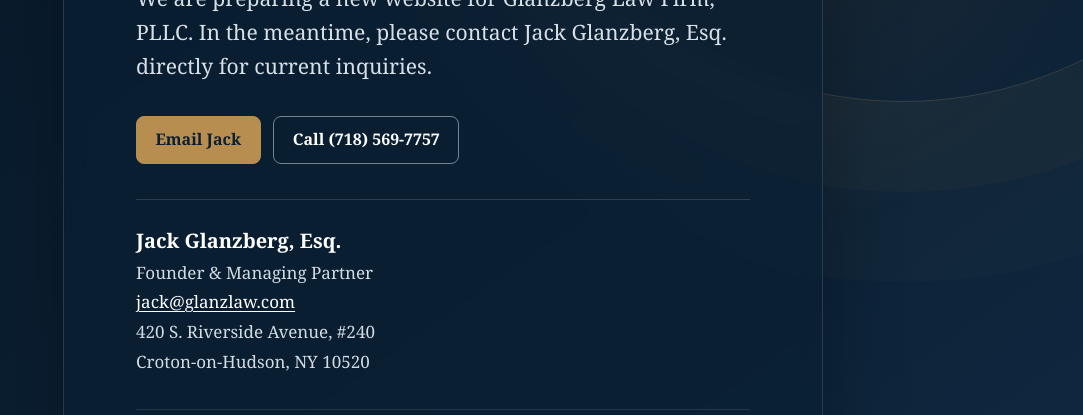
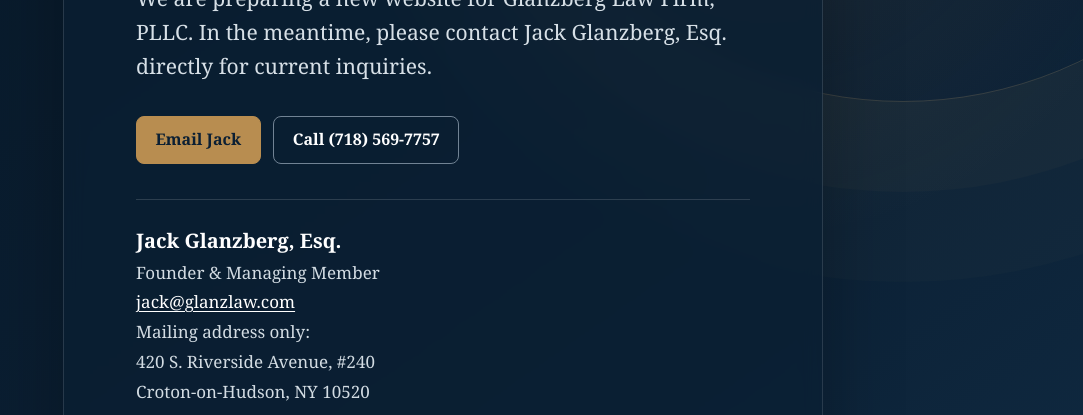
Before and after one commit to Glanzberg-Web/GlanzLaw, a plain HTML site: page index.html in a window 1280 px wide. Shown: the part 385-800 px from the top of the page, without its empty margins (197-1280 px from the left). Drawn offline with Linux system fonts and the light colour scheme.

Commit message:
Apply Jack's approved professional and mediation details

```diff
--- a/index.html
+++ b/index.html
@@ -27,8 +27,9 @@
       </div>
       <div class="wip-contact">
         <strong>Jack Glanzberg, Esq.</strong><br>
-        Founder &amp; Managing Partner<br>
+        Founder &amp; Managing Member<br>
         <a href="mailto:jack@glanzlaw.com">jack@glanzlaw.com</a><br>
+        Mailing address only:<br>
         420 S. Riverside Avenue, #240<br>
         Croton-on-Hudson, NY 10520
       </div>
```
